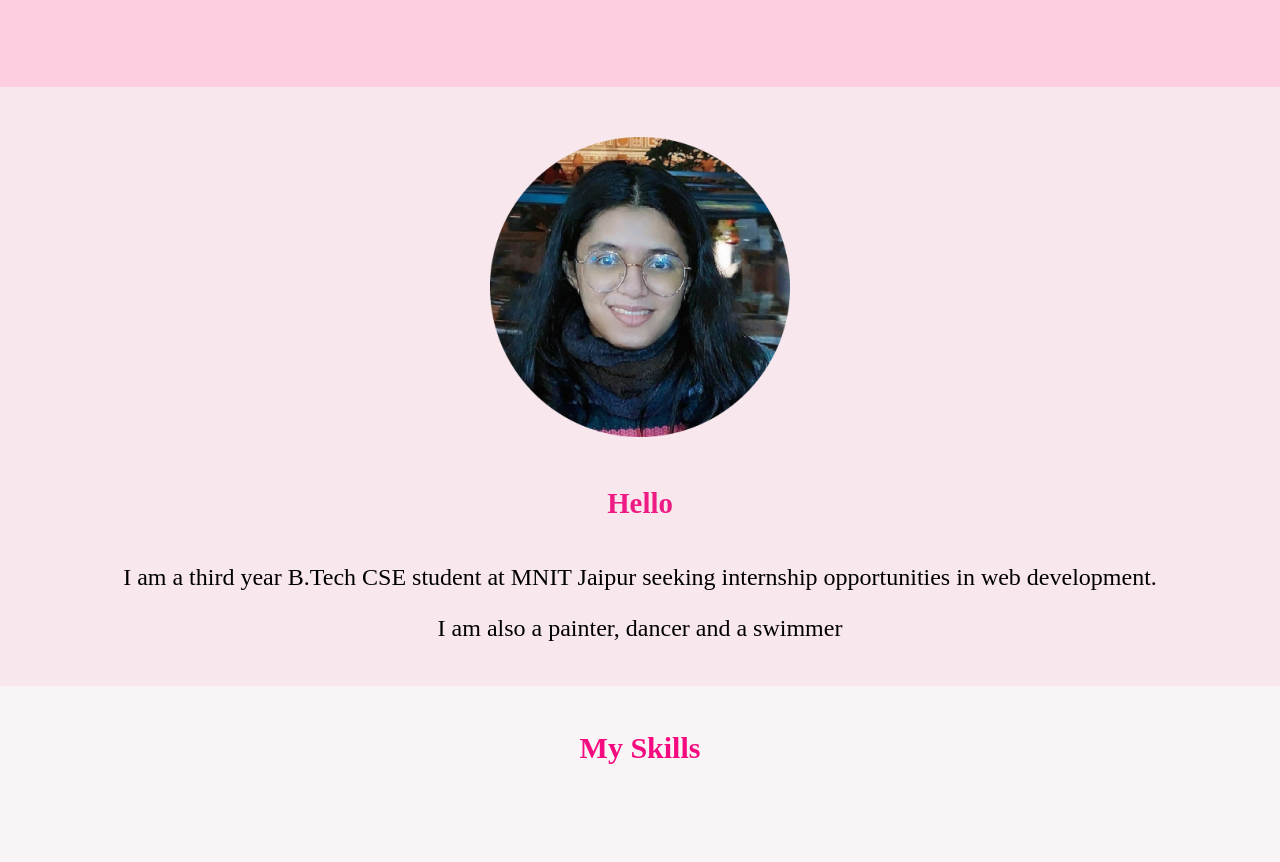
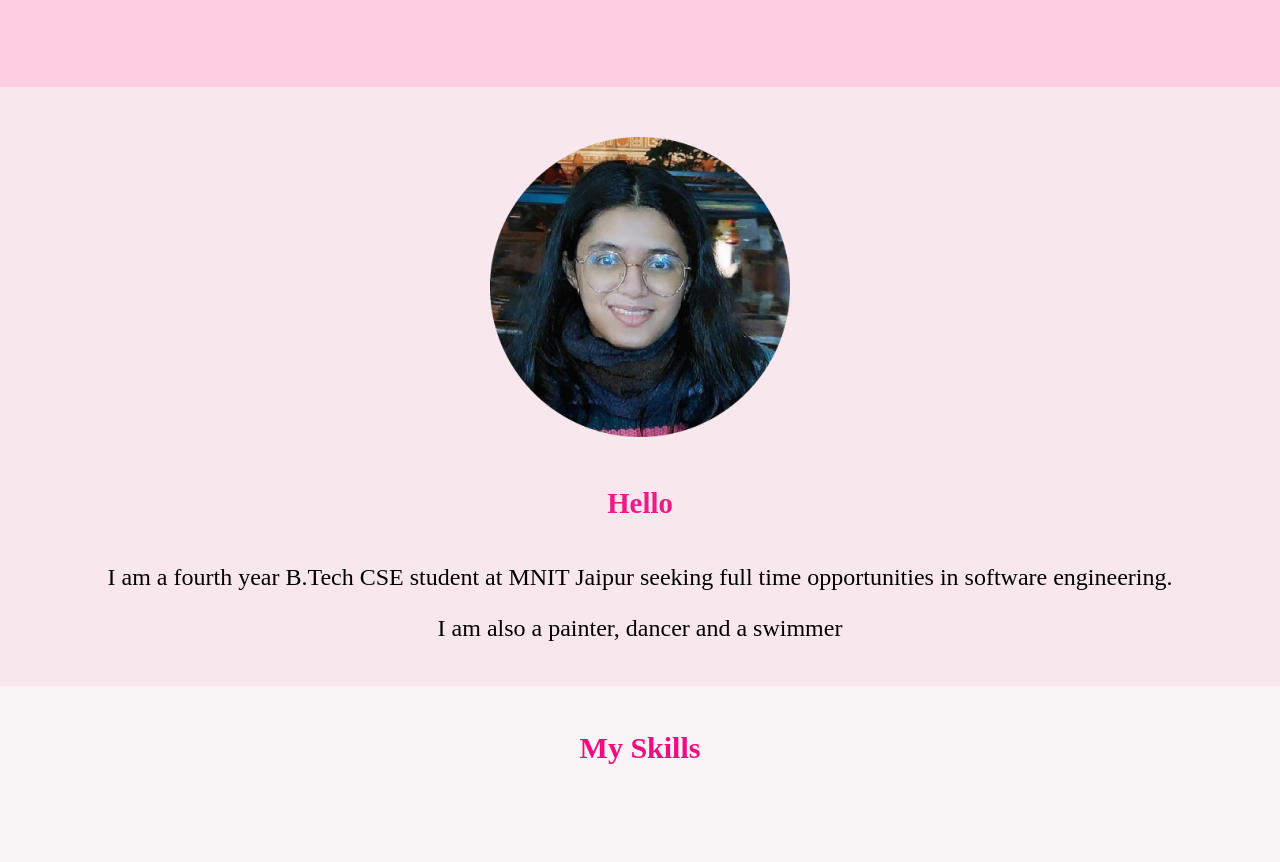
Before and after one commit to Anushka1805/resume, a plain HTML site: page index.html in a window 1280 px wide. Shown: the part 671-1533 px from the top of the page. Drawn offline with Linux system fonts and the light colour scheme.

Commit message:
Update index.html

```diff
--- a/index.html
+++ b/index.html
@@ -21,7 +21,7 @@
     <div class="profile">
       <img class="propic" src="anu.png" alt="my photo">
       <h2 class="hello">Hello</h2
-       <p>I am a third year B.Tech CSE student at MNIT Jaipur seeking internship opportunities in web development.</p>
+       <p>I am a fourth year B.Tech CSE student at MNIT Jaipur seeking full time opportunities in software engineering.</p>
        <p>I am also a painter, dancer and a swimmer</p>
     </div>
 
```
